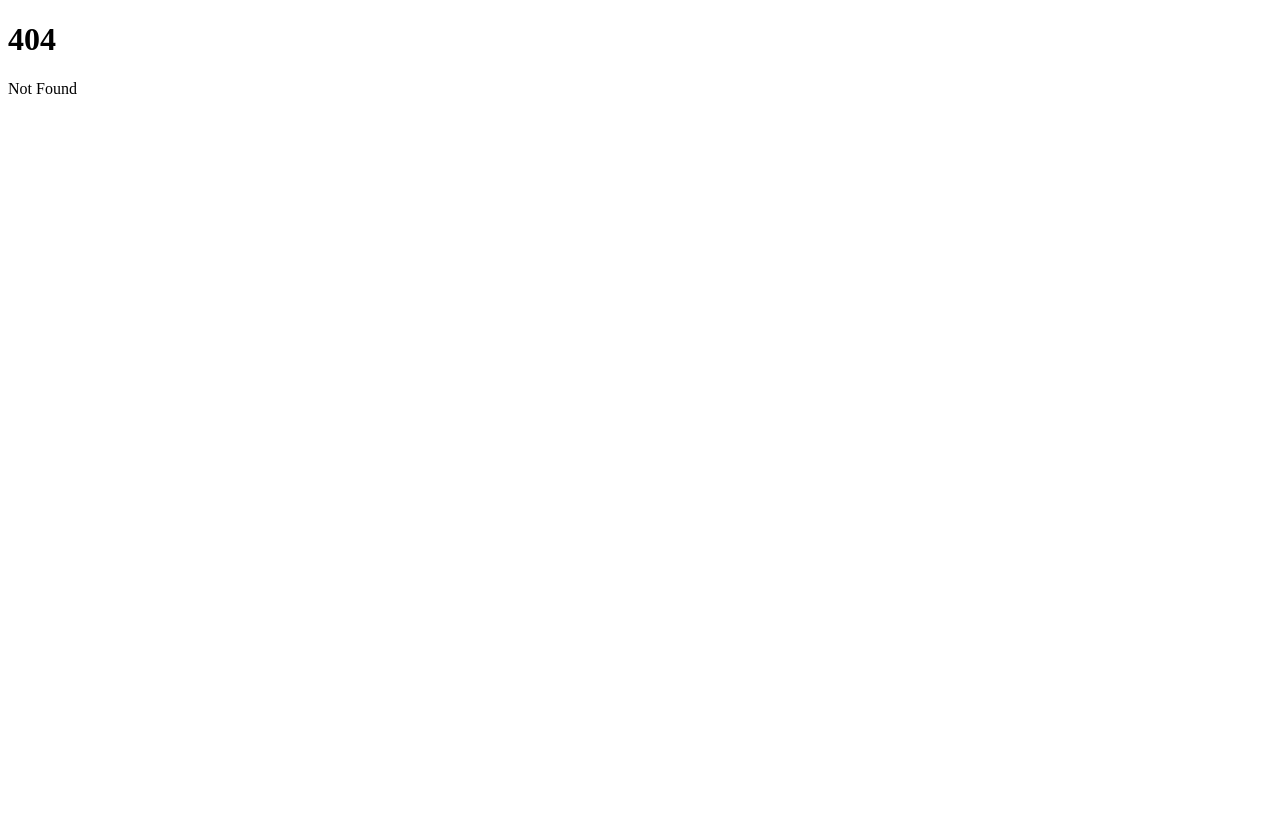
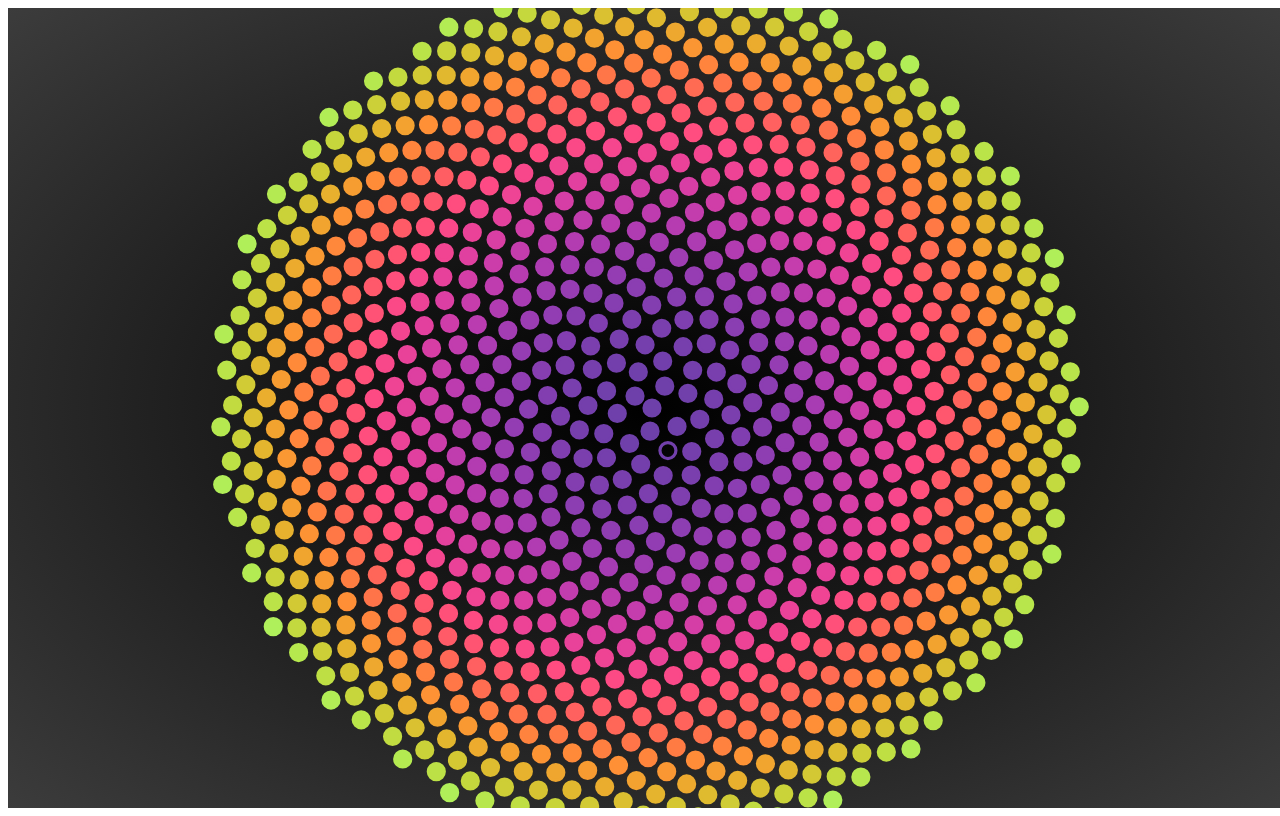
Before and after one commit to kresnasatya/svelte-dataviz, a SvelteKit app: page /phyllotaxis in a window 1280 px wide. Before the commit this address had no page. Built offline with nearby package versions, Linux system fonts and the light colour scheme.

Commit message:
svelte + d3: layout phyllotaxis

```diff
--- a/src/routes/+page.svelte
+++ b/src/routes/+page.svelte
@@ -10,4 +10,5 @@
     <li><a href="/voronoi">Voronoi</a></li>
     <li><a href="/map">Map</a></li>
     <li><a href="/map-zoom">Map on canvas and zoom on click (with tweened)</a></li>
+    <li><a href="/phyllotaxis">Pyhllotaxis</a></li>
 </ul>
--- /dev/null
+++ b/src/routes/phyllotaxis/+page.svelte
@@ -0,0 +1,55 @@
+<script>
+	import { interpolateWarm, scaleSequential } from "d3";
+	import { layoutPhyllotaxis } from "./utils";
+
+    const data = layoutPhyllotaxis(Array.from({ length: 1000 }), { spacing: 1.7 });
+    const colorGenerator = scaleSequential([0, data.length - 1], interpolateWarm);
+
+    let activeCircleIndex = $state(0);
+    let intervalId;
+
+    $effect(() => {
+        intervalId = setInterval(() => activeCircleIndex++, 700);
+
+        return () => {
+            clearInterval(intervalId);
+        }
+    });
+</script>
+
+<main>
+    <svg viewBox="0 0 100 100">
+        <g>
+            {#each data as {x, y, r}, i}
+                {@const color = colorGenerator(i)}
+                <circle
+                    cx={x}
+                    cy={y}
+                    r={r}
+                    stroke={color}
+                    stroke-width="0.4px"
+                    fill={color}
+                    fill-opacity={i === activeCircleIndex ? 0.0 : 1.0 }
+                />
+            {/each}
+        </g>
+    </svg>
+</main>
+
+<style>
+    main {
+        width: 100vw;
+        height: 100vh;
+        overflow: hidden;
+        background: radial-gradient(rgb(0, 0, 0), rgb(60, 60, 60));
+    }
+
+    svg {
+        width: 100%;
+        height: 100%;
+    }
+
+    g {
+        transform: translate(50%, 50%);
+    }
+</style>
--- /dev/null
+++ b/src/routes/phyllotaxis/utils.js
@@ -0,0 +1,28 @@
+const goldenRatio = (1 + Math.sqrt(5)) / 2;
+// NOTE: You may want replace goldenRatio with irrational2 or irrational3 in theta.
+const irrational2 = 1 + Math.sqrt(2);
+const irrational3 = (9 + Math.sqrt(221)) / 10;
+
+export const layoutPhyllotaxis = (
+    data,
+    {
+        radius = 1,
+        radiusOffset = radius / 2,
+        spacing = radius * 1.5,
+        theta = (2 * Math.PI) / goldenRatio
+    } = {}
+) => {
+    const layoutedData = data.map((d, i) => {
+        const localTheta = theta * i;
+        const localRadius = Math.sqrt(i) * spacing + radiusOffset;
+
+        return {
+            ...d,
+            r: radius,
+            x: Math.cos(localTheta) * localRadius,
+            y: Math.sin(localTheta) * localRadius,
+        };
+    });
+
+    return layoutedData;
+}
```
